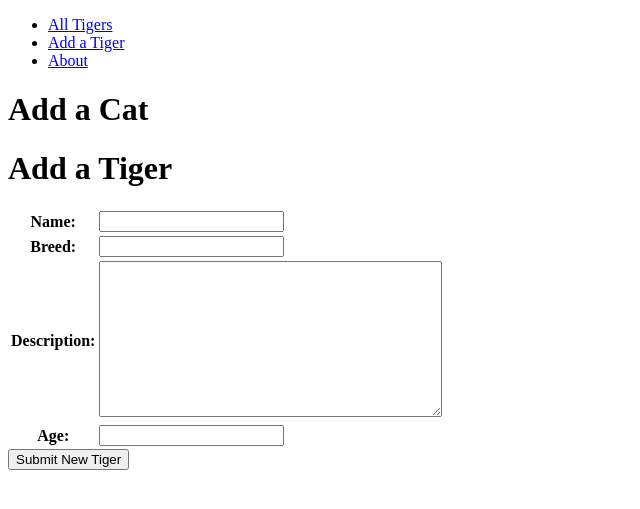
After one commit to williambennett321/tiger-collector, a Django app: page /tigers/create/ in a window 1280 px wide. The commit adds this page. Shown: the top 509 px of the page, without its empty margins (0-640 px from the left). Run offline with Django 4.2, Linux system fonts and the light colour scheme.

Commit message:
add a few pieces of functionality

```diff
--- a/main_app/admin.py
+++ b/main_app/admin.py
@@ -1,7 +1,8 @@
 from django.contrib import admin
 
-from .models import Tiger
+from .models import Tiger, Feeding
 
 
 # Register your models here.
 admin.site.register(Tiger)
+admin.site.register(Feeding)
--- a/main_app/models.py
+++ b/main_app/models.py
@@ -1,4 +1,12 @@
 from django.db import models
+from django.urls import reverse
+
+
+MEALS = (
+  ('B', 'Breakfast'),
+  ('L', 'Lunch'),
+  ('D', 'Dinner')
+)
 
 # Create your models here.
 class Tiger(models.Model):
@@ -6,3 +14,27 @@ class Tiger(models.Model):
   breed = models.CharField(max_length=100)
   description = models.TextField(max_length=250)
   age = models.IntegerField()
+
+  def __str__(self):
+    return self.name
+
+
+  def get_absolute_url(self):
+    return reverse('tigers_detail', kwargs={'tiger_id': self.id})
+
+class Feeding(models.Model):
+  date = models.DateField('Feeding date')
+  meal = models.CharField(
+    max_length=1,
+    choices=MEALS,
+    default=MEALS[0][0]
+  )
+  tiger = models.ForeignKey(Tiger, on_delete=models.CASCADE)
+
+  def __str__(self):
+    return f"{self.get_meal_display()} on {self.date}"
+
+  class Meta:
+    ordering = ['-date']
+
+  tiger = models.ForeignKey(Tiger, on_delete=models.CASCADE)
--- a/main_app/templates/base.html
+++ b/main_app/templates/base.html
@@ -14,8 +14,10 @@
   <header>
     <nav>
       <ul>
-        <li><a href="/tigers">All Tigers</a></li>
-        <li><a href="/about">About</a></li>
+        <li><a href="{% url 'tigers_index' %}">All Tigers</a></li>
+        <li><a href="{% url 'tigers_create' %}">Add a Tiger</a></li>
+        <li><a href="{% url 'about' %}">About</a></li>
+
       </ul>
     </nav>
   </header>
--- a/main_app/templates/home.html
+++ b/main_app/templates/home.html
@@ -4,11 +4,7 @@
 
 
   <div class="cat-container">
-    <img src="{% static 'images/splash.svg' %}" alt="The Cat Collector Cat" />
+    <h1>Home</h1>
   </div>
-  <img
-    src="{% static 'images/logotype.svg' %}"
-    alt="Text reads: Cat Collector"
-  />
 
 {% endblock %}
--- /dev/null
+++ b/main_app/templates/main_app/tiger_form.html
@@ -0,0 +1,25 @@
+{% extends 'base.html' %}
+
+{% block head %}
+{% endblock %}
+
+{% block content %}
+
+{% if object %}
+    <h1>Edit {{object.name}}</h1>
+  {% else %}
+    <h1>Add a Cat</h1>
+  {% endif %}
+
+<div class="page-header">
+  <h1>Add a Tiger</h1>
+</div>
+<form action="" method="post" class="form-container">
+  {% csrf_token %}
+  <table>
+    {{ form.as_table }}
+  </table>
+  <button type="submit" class="btn submit">Submit New Tiger</button>
+</form>
+
+{% endblock %}
--- a/main_app/urls.py
+++ b/main_app/urls.py
@@ -5,4 +5,9 @@ urlpatterns = [
   path('', views.home, name='home'),
   path('about/', views.about, name='about'),
   path('tigers/', views.tigers_index, name='tigers_index'),
+  path('tigers/<int:tiger_id>/', views.tigers_detail, name='tigers_detail'),
+  path('tigers/create/', views.TigerCreate.as_view(), name='tigers_create'),
+  path('tigers/<int:pk>/update/', views.TigerUpdate.as_view(), name='tigers_update'),
+  path('tigers/<int:pk>/delete/', views.TigerDelete.as_view(), name='tigers_delete'),
+  path('tigers/<int:tiger_id>/add_feeding/', views.add_feeding, name='add_feeding'),
 ]
--- a/main_app/views.py
+++ b/main_app/views.py
@@ -1,25 +1,31 @@
 # Create your views here.
-from django.shortcuts import render
+from django.shortcuts import render, redirect
+
+from django.views.generic.edit import CreateView, UpdateView, DeleteView
+from .models import Tiger
+from .forms import FeedingForm
 
 # Add the following import
 from django.http import HttpResponse
 
-class Tiger:
-  def __init__(self, name, breed, description, age):
-    self.name = name
-    self.breed = breed
-    self.description = description
-    self.age = age
+# Define the home view
+class TigerCreate(CreateView):
+  model = Tiger
+  fields = '__all__'
+  success_url = '/cats/'
 
-tigers = [
-  Tiger('Siber', 'Bengal', 'Likes to play', 5),
-  Tiger('Ginger', 'Siberian', 'Enjoys running', 2),
-  Tiger('Sharp', 'Caspian', 'Very lazy, and enjoys swimming', 3),
-  Tiger('Big Man', 'Sumatran', 'Very grumpy', 8)
-]
+class TigerCreate(CreateView):
+  model = Tiger
+  fields = ['name', 'breed', 'description', 'age']
 
+class TigerUpdate(UpdateView):
+  model = Tiger
+  fields = ['breed', 'description', 'age']
 
-# Define the home view
+class TigerDelete(DeleteView):
+  model = Tiger
+  success_url = '/tigers/'
+
 def home(request):
   return render(request, 'home.html')
 
@@ -27,4 +33,20 @@ def about(request):
   return render(request, 'about.html')
 
 def tigers_index(request):
+  tigers = Tiger.objects.all()
   return render(request, 'tigers/index.html', {'tigers': tigers})
+
+def tigers_detail(request, tiger_id):
+  tiger = Tiger.objects.get(id=tiger_id)
+  feeding_form= FeedingForm()
+  return render(request, 'tigers/detail.html', {'tiger': tiger, 'feeding_form': feeding_form})
+
+def add_feeding(request, tiger_id):
+  form = FeedingForm(request.POST)
+  if form.is_valid():
+    new_feeding = form.save(commit=False)
+    new_feeding.tiger_id = tiger_id
+    new_feeding.save()
+  return redirect('tigers_detail', tiger_id=tiger_id)
+
+  pass
--- a/tigercollector/urls.py
+++ b/tigercollector/urls.py
@@ -21,6 +21,5 @@ urlpatterns = [
     path('admin/', admin.site.urls),
     # In this case '' represents the root route
     path('', include('main_app.urls')),
-    path('about/', include('main_app.urls')),
-    path('tigers/', include('main_app.urls')),
+
 ]
```
Also changed, not shown: main_app/forms.py (added, +7 -0 lines), main_app/static/js/tiger-detail.js (added, +12 -0 lines), main_app/templates/main_app/tiger_confirm_delete.html (added, +21 -0 lines), main_app/templates/tigers/detail.html (added, +70 -0 lines), main_app/templates/tigers/index.html (+6 -1 lines), main_app/templates/tigers_index.html (deleted, +0 -8 lines), main_app/migrations/0002_feeding.py (added).
